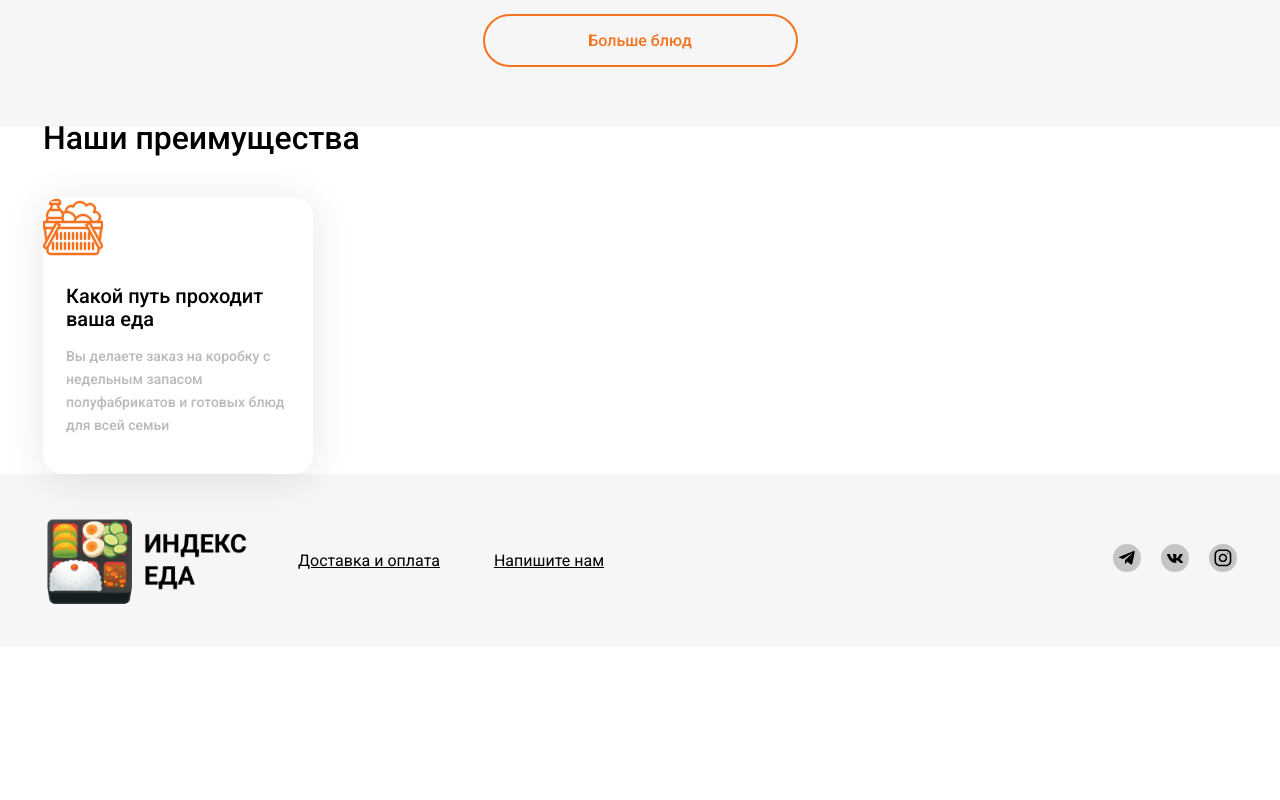
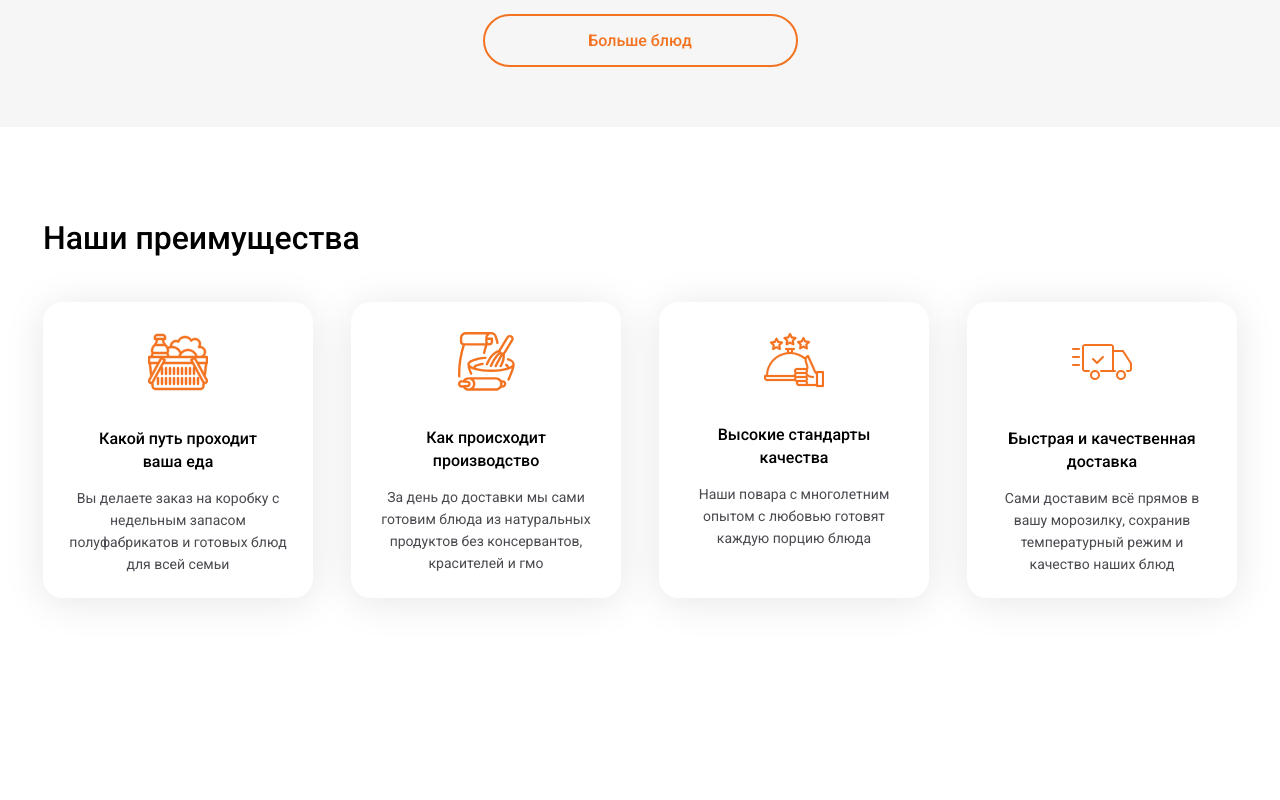
Before and after one commit to Natali1712/index.eda, a plain HTML site: page index.html in a window 1280 px wide. Shown: the part 2380-3180 px from the top of the page. Before the commit the page ends 3027 px from the top, so only its background shows below. Drawn offline with nearby package versions, Linux system fonts and the light colour scheme.

Commit message:
Add files via upload

```diff
--- a/css/style.css
+++ b/css/style.css
@@ -498,6 +498,47 @@ header{
     text-decoration: none;
 }
 
+.section-benefits{
+    padding-top: 100px;
+    padding-bottom: 202px;
+}
+
+.benefits{
+    display: flex;
+    justify-content: space-between;
+}
+
+.benefit-content{
+    margin: 0;
+    margin-top: 5px;
+    max-width: 270px;
+    height: 296px;
+    border-radius: 20px;
+    overflow: hidden;
+    background-color: #fff;
+    box-shadow: 0px 4px 40px rgb(0 0 0 / 10%);
+    padding: 30px 24px;
+    text-align: center;
+}
+
+.benefit-title{
+    margin: auto;
+    margin-top: 30px;
+    margin-bottom: 13px;
+    font-weight: 500;
+    font-size: 16px;
+    line-height: 23px;
+    width: 200px;
+}
+
+.benefit-description{
+    font-size: 14px;
+    line-height: 22px;
+    color: #49494F;
+}
+
+
+
 @media (max-width: 1260px) {
     .container{
         max-width: 960px;
--- a/index.html
+++ b/index.html
@@ -262,20 +262,34 @@
                 </div>
                 <!-- /.container -->
             </section>
-            <section class="section-benefits">
+            <section class="section-benefits container">
                 <div class="container">
                     <h2 class="section-title">Наши преимущества</h2>
-                    <div class="tabs-content">
-                        <div class="tabs-card">
+                    <div class="benefits">
+                        <div class="benefit-content">
                             <img src="img/ttt 1.svg" alt="" class="tabs-image">
-                            <div class="tabs-card-content">
-                                <h3 class="tabs-title">Какой путь проходит ваша еда</h3>
-                                <p class="tabs-description">Вы делаете заказ на коробку с недельным запасом полуфабрикатов и готовых блюд для всей семьи</p>
-                            </div>
+                            <h3 class="benefit-title">Какой путь проходит ваша еда</h3>
+                            <p class="benefit-description">Вы делаете заказ на коробку с недельным запасом полуфабрикатов и готовых блюд для всей семьи</p>
+                        </div>
+                        <div class="benefit-content">
+                            <img src="img/ttt 2.svg" alt="" class="tabs-image">
+                            <h3 class="benefit-title">Как происходит производство</h3>
+                            <p class="benefit-description">За день до доставки мы сами готовим блюда из натуральных продуктов без консервантов, красителей и гмо</p>
+                        </div>
+                        <div class="benefit-content">
+                            <img src="img/ttt 3.svg" alt="" class="tabs-image">
+                            <h3 class="benefit-title">Высокие стандарты качества</h3>
+                            <p class="benefit-description">Наши повара с многолетним опытом с любовью готовят каждую порцию блюда</p>
+                        </div>
+                        <div class="benefit-content">
+                            <img src="img/ttt 4.svg" alt="" class="tabs-image">
+                            <h3 class="benefit-title">Быстрая и качественная доставка</h3>
+                            <p class="benefit-description">Сами доставим всё прямов в вашу морозилку, сохранив температурный режим и качество наших блюд</p>
                         </div>
                     </div>
-                </div>
-                <!-- /.container -->
+                    <!-- /.benefits -->
+               </div>
+            <!-- /.section-benefits-->
             </section>
         </main>
         <footer class="footer">
```
